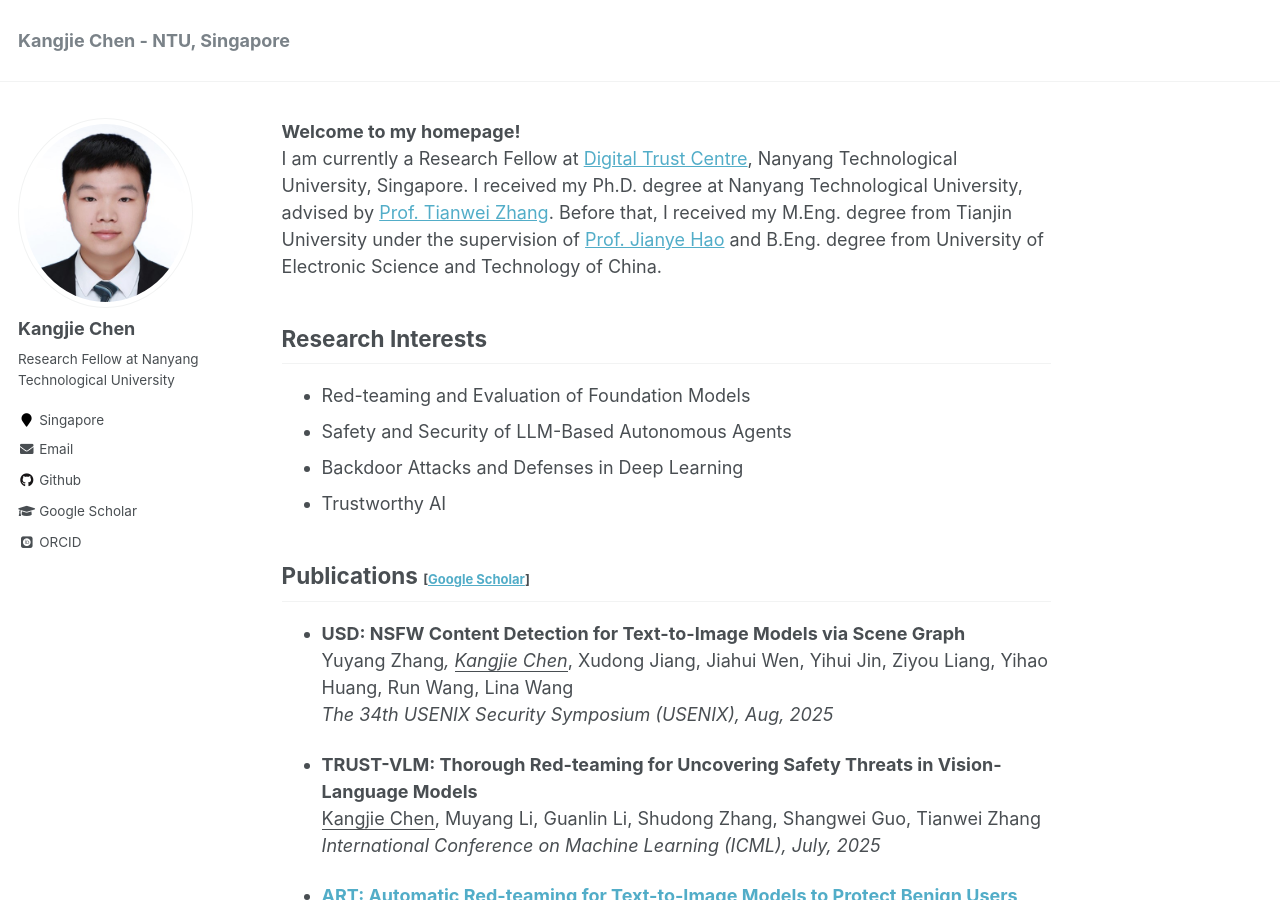
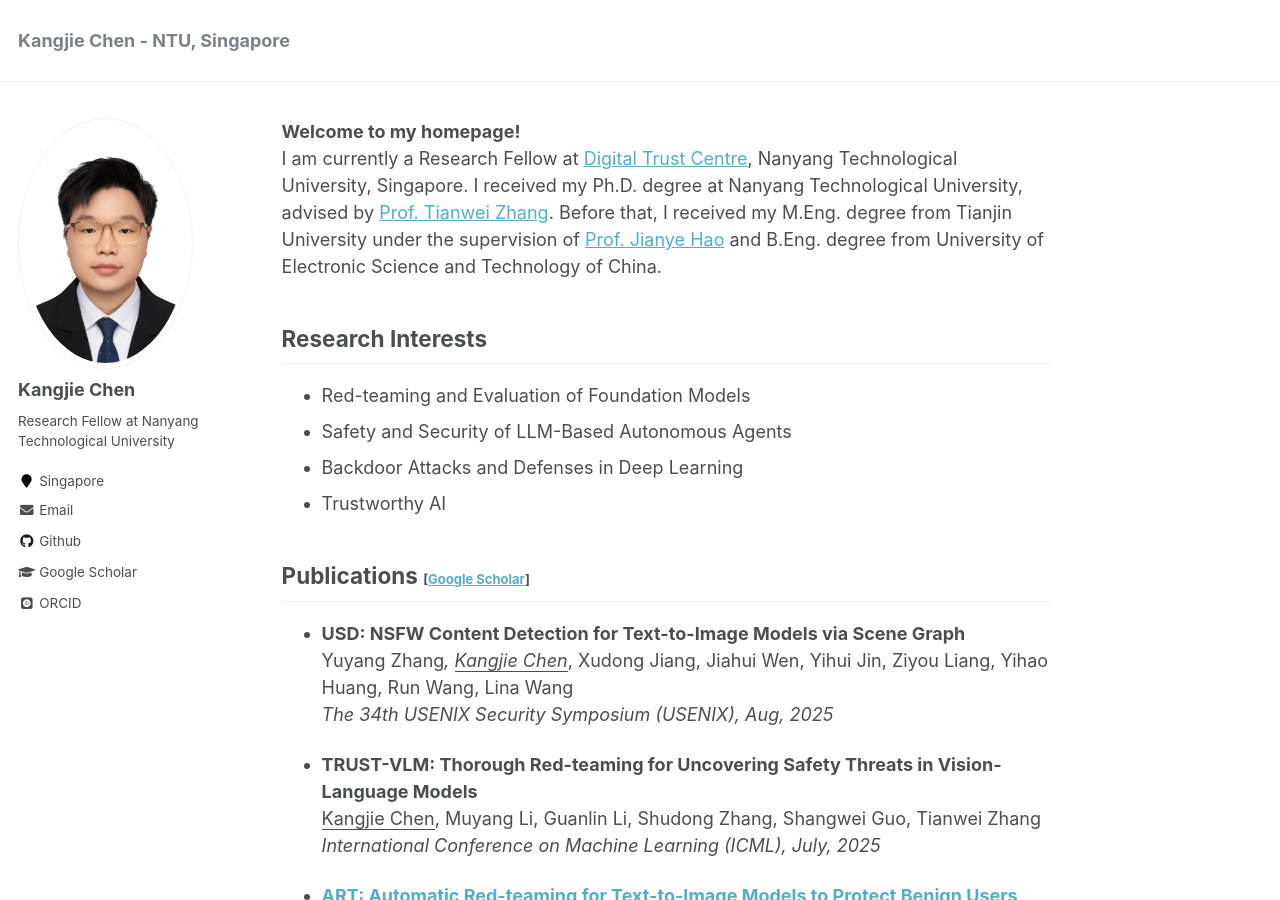
Before and after one commit to kangjie-chen/kangjie-chen.github.io, a Jekyll site: the page built from _pages/about.md, in a window 1280 px wide and 900 px high. Built offline with Jekyll 4.4.1, drawn with Linux system fonts in a browser that asks for light colours; some web fonts are replaced.

Commit message:
Update _config.yml

```diff
--- a/_config.yml
+++ b/_config.yml
@@ -81,7 +81,7 @@ analytics:
 # Site Author
 author:
   name             : "Kangjie Chen"
-  avatar           : "white_400x440.jpg"
+  avatar           : "202506.jpg"
   bio              : "Research Fellow at Nanyang Technological University"
   location         : "Singapore"
   employer         :
```
